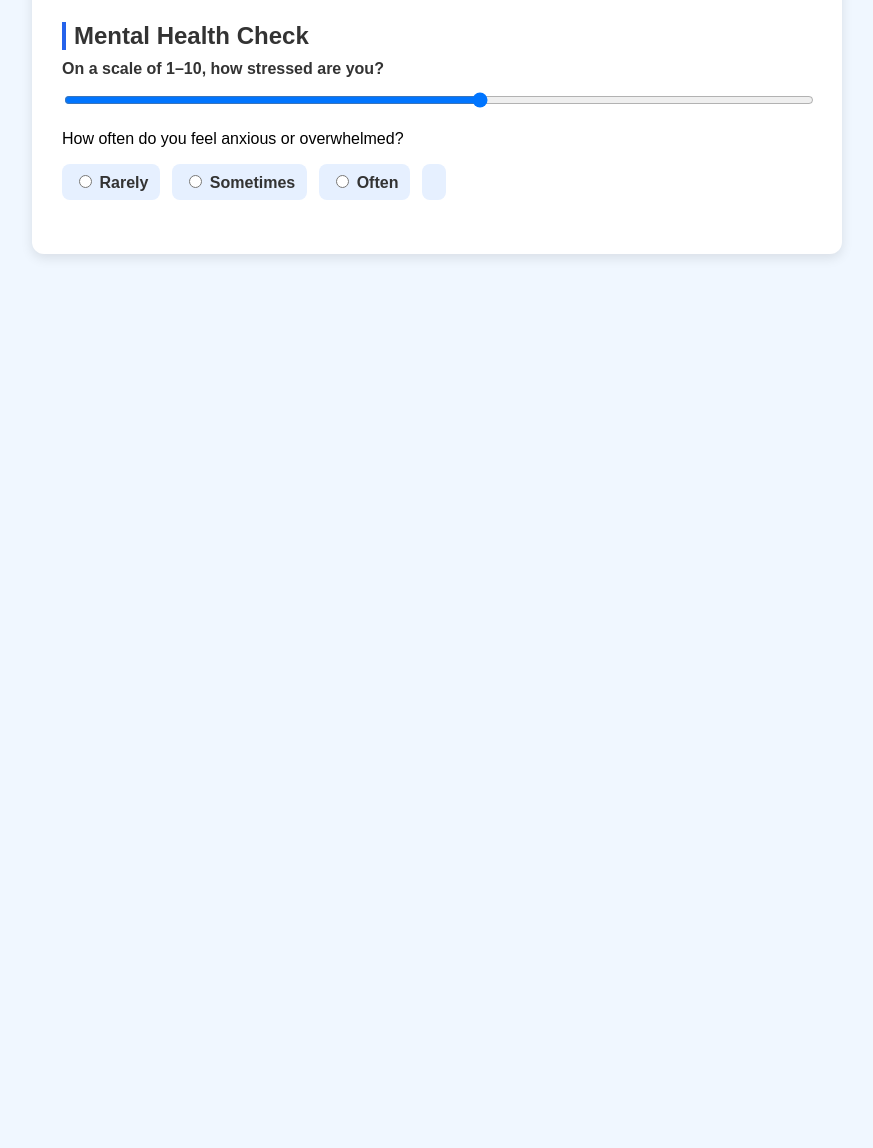
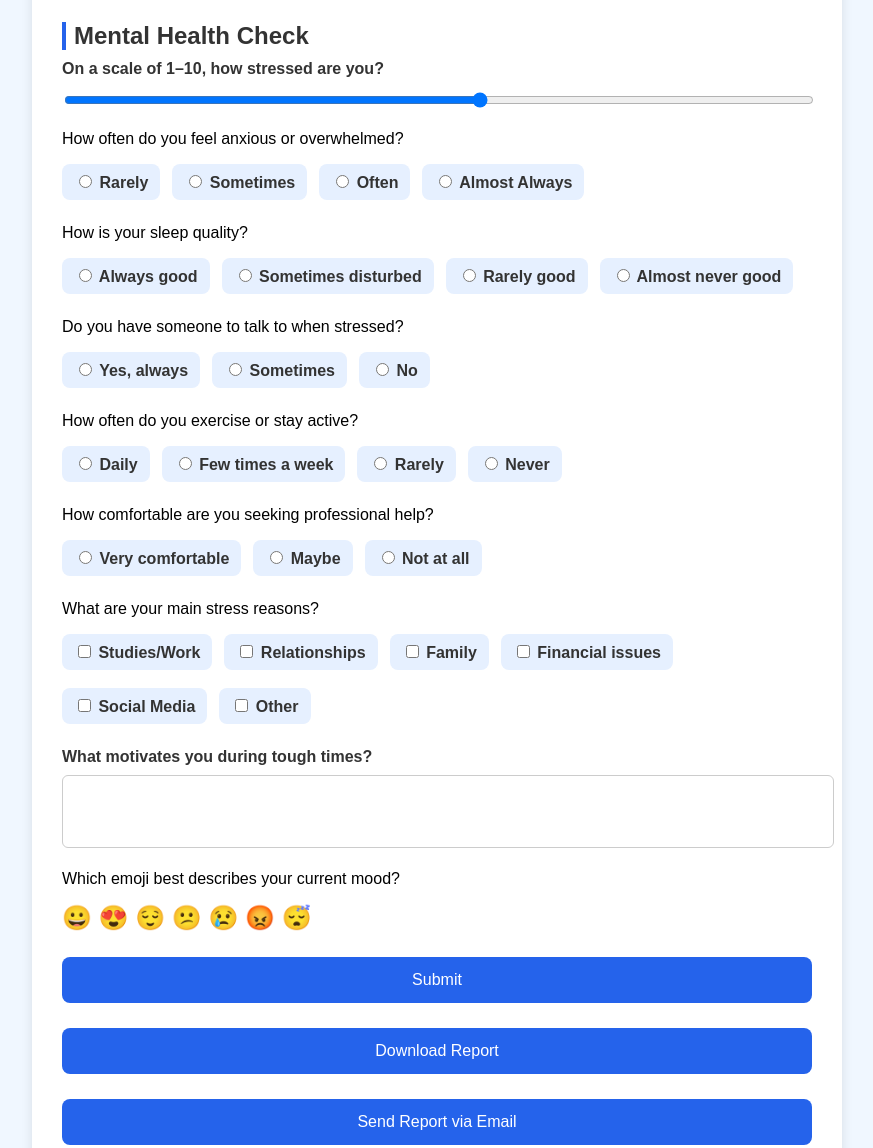
Before and after one commit to kamal88kumawat/MentalHealthTracker, a plain HTML site: page form.html in a window 1280 px wide. Shown: the part 578-1726 px from the top of the page, without its empty margins (203-1076 px from the left). Before the commit the page ends 852 px from the top, so only its background shows below. Drawn offline with Linux system fonts and the light colour scheme.

Commit message:
Update form.html

```diff
--- a/form.html
+++ b/form.html
@@ -53,4 +53,127 @@
           <label><input type="radio" name="anxiety" value="rarely"> Rarely</label>
           <label><input type="radio" name="anxiety" value="sometimes"> Sometimes</label>
           <label><input type="radio" name="anxiety" value="often"> Often</label>
-          <label><input type="radio" name="anxiety" value="always
+          <label><input type="radio" name="anxiety" value="always"> Almost Always</label>
+        </div>
+      </div>
+
+      <div class="form-group">
+        <p>How is your sleep quality?</p>
+        <div class="options">
+          <label><input type="radio" name="sleep" value="good"> Always good</label>
+          <label><input type="radio" name="sleep" value="disturbed"> Sometimes disturbed</label>
+          <label><input type="radio" name="sleep" value="rarely"> Rarely good</label>
+          <label><input type="radio" name="sleep" value="bad"> Almost never good</label>
+        </div>
+      </div>
+
+      <div class="form-group">
+        <p>Do you have someone to talk to when stressed?</p>
+        <div class="options">
+          <label><input type="radio" name="support" value="yes"> Yes, always</label>
+          <label><input type="radio" name="support" value="sometimes"> Sometimes</label>
+          <label><input type="radio" name="support" value="no"> No</label>
+        </div>
+      </div>
+
+      <div class="form-group">
+        <p>How often do you exercise or stay active?</p>
+        <div class="options">
+          <label><input type="radio" name="exercise" value="daily"> Daily</label>
+          <label><input type="radio" name="exercise" value="weekly"> Few times a week</label>
+          <label><input type="radio" name="exercise" value="rarely"> Rarely</label>
+          <label><input type="radio" name="exercise" value="never"> Never</label>
+        </div>
+      </div>
+
+      <div class="form-group">
+        <p>How comfortable are you seeking professional help?</p>
+        <div class="options">
+          <label><input type="radio" name="help" value="comfortable"> Very comfortable</label>
+          <label><input type="radio" name="help" value="maybe"> Maybe</label>
+          <label><input type="radio" name="help" value="not"> Not at all</label>
+        </div>
+      </div>
+
+      <div class="form-group">
+        <p>What are your main stress reasons?</p>
+        <div class="checkbox-options">
+          <label><input type="checkbox" name="stress_reasons" value="studies"> Studies/Work</label>
+          <label><input type="checkbox" name="stress_reasons" value="relationships"> Relationships</label>
+          <label><input type="checkbox" name="stress_reasons" value="family"> Family</label>
+          <label><input type="checkbox" name="stress_reasons" value="finance"> Financial issues</label>
+          <label><input type="checkbox" name="stress_reasons" value="social"> Social Media</label>
+          <label><input type="checkbox" name="stress_reasons" value="other"> Other</label>
+        </div>
+      </div>
+
+      <div class="form-group">
+        <label for="motivation">What motivates you during tough times?</label>
+        <textarea id="motivation" name="motivation" rows="3"></textarea>
+      </div>
+
+      <div class="form-group">
+        <p>Which emoji best describes your current mood?</p>
+        <div class="mood">
+          😀 😍 😌 😕 😢 😡 😴
+        </div>
+      </div>
+
+      <!-- Submit Button -->
+      <button type="submit">Submit</button>
+
+    </form>
+
+    <!-- Download & Email Buttons -->
+    <button id="downloadBtn" disabled>Download Report</button>
+    <button id="emailBtn" disabled>Send Report via Email</button>
+  </div>
+
+  <!-- AJAX Script -->
+  <script>
+    const form = document.getElementById('mentalForm');
+    const downloadBtn = document.getElementById('downloadBtn');
+    const emailBtn = document.getElementById('emailBtn');
+
+    let pdfFile = "";
+
+    form.addEventListener('submit', e=>{
+        e.preventDefault();
+        const formData = new FormData(form);
+
+        fetch('/submit',{method:'POST', body: formData})
+        .then(res=>res.json())
+        .then(data=>{
+            if(data.status==='success'){
+                alert("Report generated!");
+                pdfFile = data.pdf_file;
+                downloadBtn.disabled = false;
+                emailBtn.disabled = false;
+            }
+        });
+    });
+
+    downloadBtn.addEventListener('click', ()=>{
+        window.location.href = pdfFile;
+    });
+
+    emailBtn.addEventListener('click', ()=>{
+        const email = form.querySelector('#email').value;
+        if(!email){ alert("Enter your email"); return; }
+
+        fetch('/send_email',{
+            method:'POST',
+            headers: {'Content-Type':'application/x-www-form-urlencoded'},
+            body: `email=${encodeURIComponent(email)}&pdf_file=${encodeURIComponent(pdfFile)}`
+        })
+        .then(res=>res.json())
+        .then(data=>{
+            if(data.status==='email_sent'){
+                alert("Report sent to your email!");
+            }
+        });
+    });
+  </script>
+
+</body>
+</html>
```
